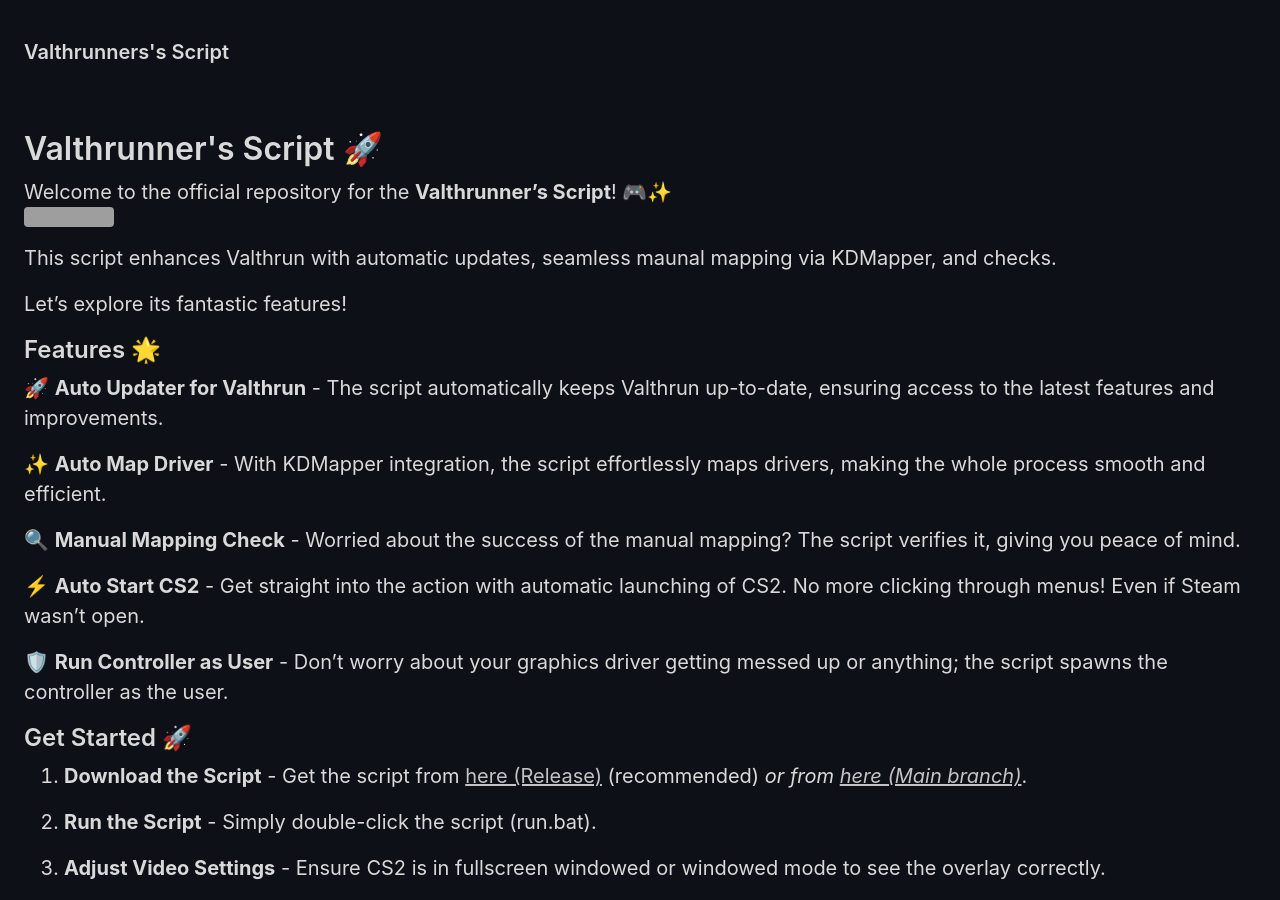
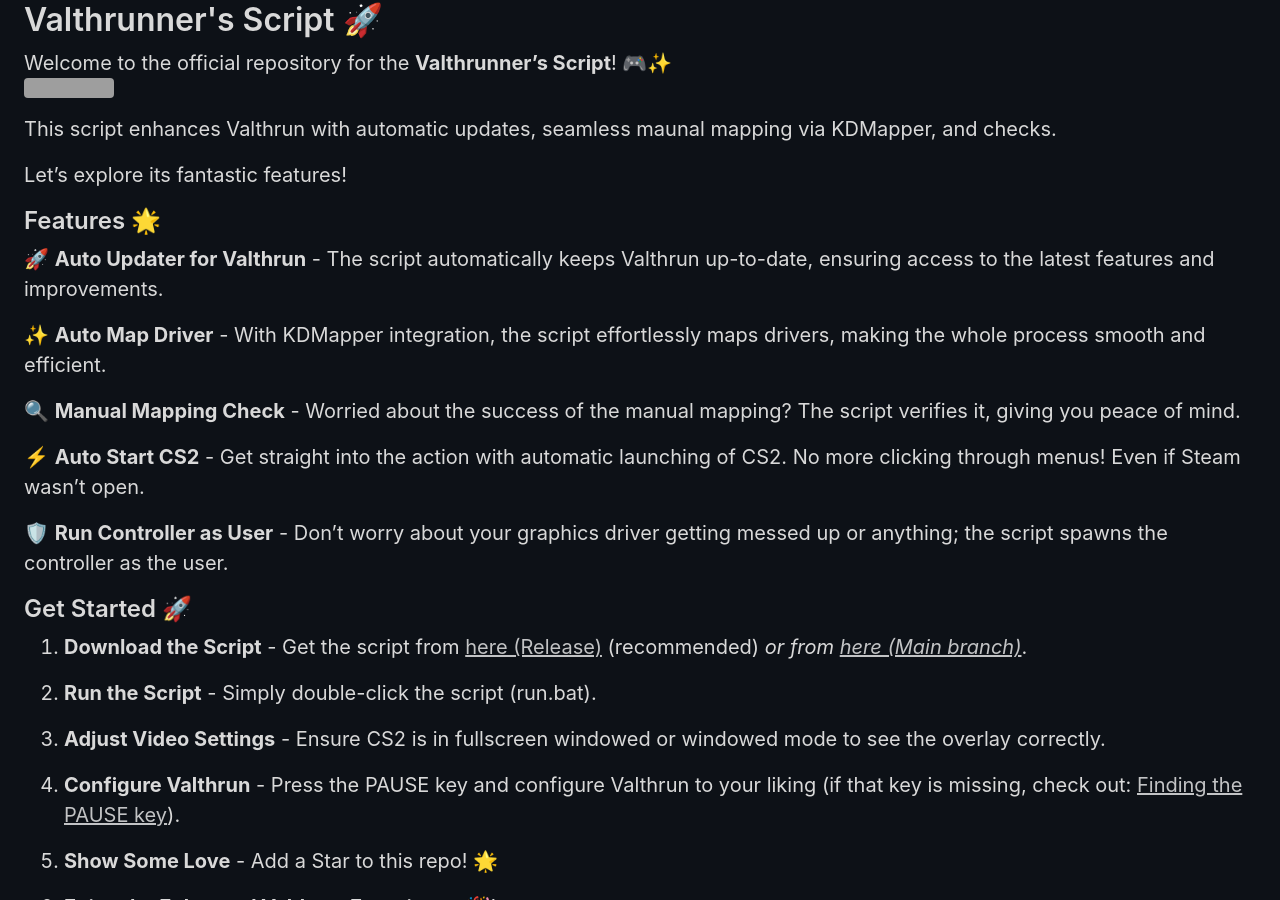
Before and after one commit to valthrunner/valthrunner.github.io, a Jekyll site: the page built from index.html, in a window 1280 px wide and 900 px high. Built offline with Jekyll 4.4.1, drawn with Linux system fonts in a browser that asks for light colours; the list of posts is cut into pages by our own code; grey boxes are pictures that could not be loaded.

Commit message:
Update default.html

```diff
--- a/_layouts/default.html
+++ b/_layouts/default.html
@@ -4,18 +4,6 @@
 
   <body>
     <div class="container content">
-      <header class="masthead">
-        <h3 class="masthead-title">
-          <a href="{{ site.baseurl }}/" title="Home">{{ site.title }}</a>
-
-          <nav class="nav">
-            {% for nav in site.nav %}
-            <small><a href="{{ nav.url }}">{{ nav.title }}</a></small>
-            {% endfor %}
-          </nav>
-        </h3>
-      </header>
-
       <main>
         {{ content }}
       </main>
```
